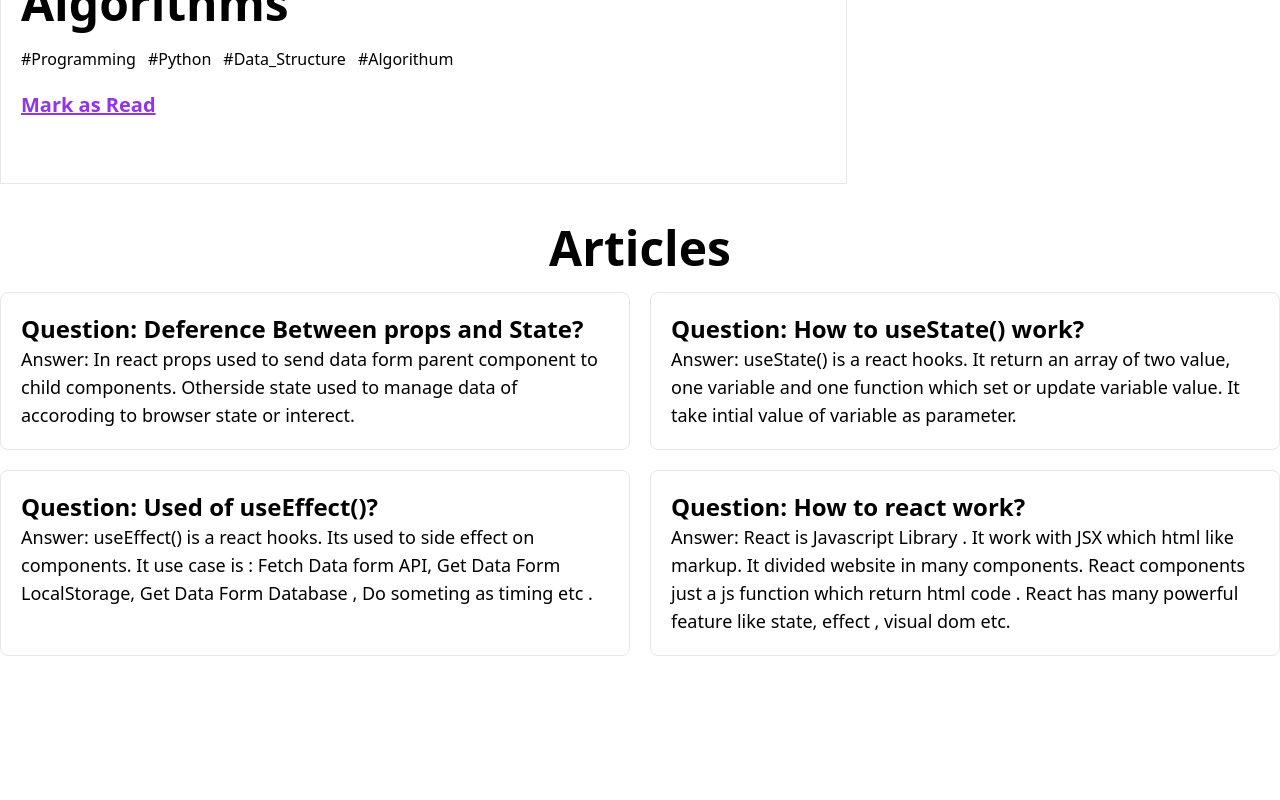
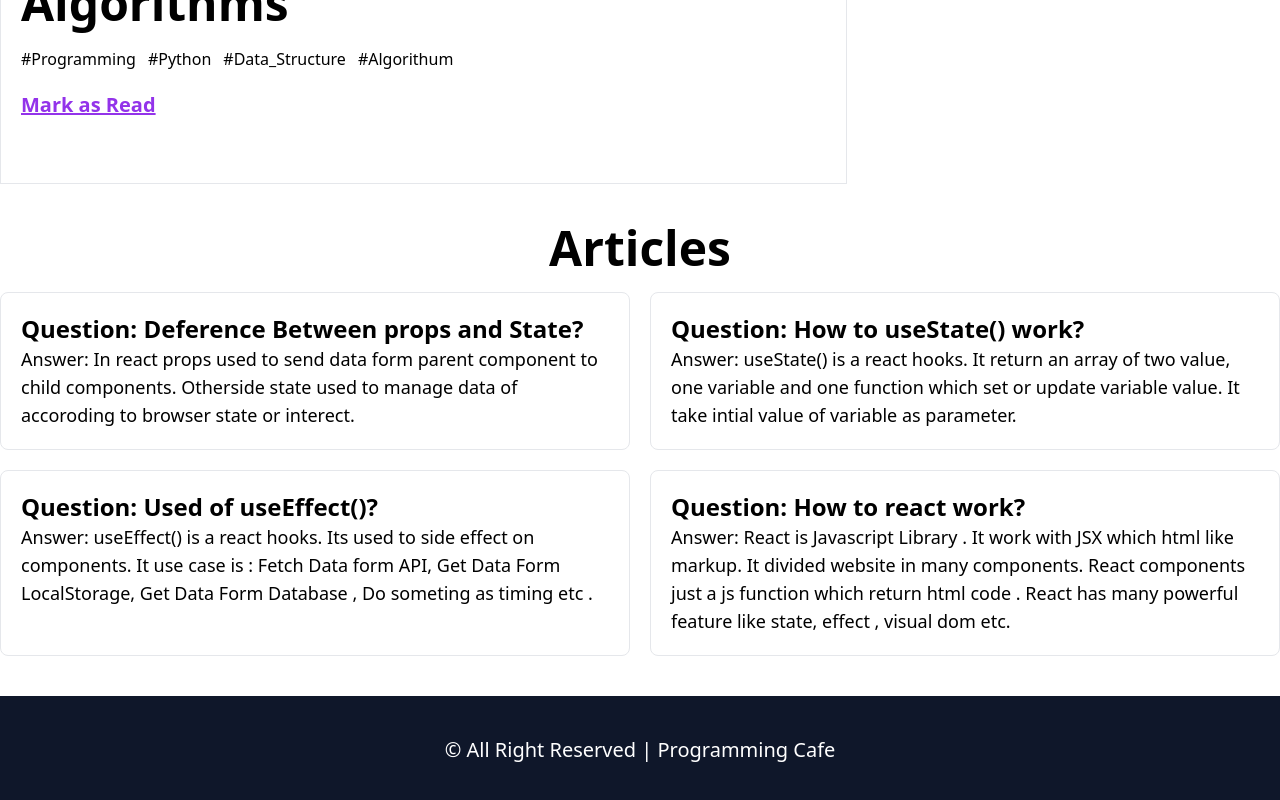
Before and after one commit to mfarhadattari/programming-cadfe, a React (Vite) app: page / in a window 1280 px wide. Shown: the part 3226-4026 px from the top of the page. Before the commit the page ends 3902 px from the top, so only its background shows below. Built offline with nearby package versions, Linux system fonts and the light colour scheme.

Commit message:
footer component added

```diff
--- a/src/App.jsx
+++ b/src/App.jsx
@@ -1,3 +1,4 @@
+import Footer from "./components/Footer/Footer"
 import Header from "./components/Header/Header"
 import Main from "./components/Main/Main"
 
@@ -6,6 +7,7 @@
     <div className="mx-auto">
       <Header></Header>
       <Main></Main>
+      <Footer></Footer>
     </div>
   )
 }
--- /dev/null
+++ b/src/components/Footer/Footer.jsx
@@ -0,0 +1,14 @@
+import { FontAwesomeIcon } from '@fortawesome/react-fontawesome';
+import React from 'react';
+
+const Footer = () => {
+    return (
+        <footer className='bg-slate-900 w-full mt-10'>
+            <div className='container mx-auto p-10 text-xl text-white font-medium'>
+                <p className='text-center'>&copy; All Right Reserved | Programming Cafe</p>
+            </div>
+        </footer>
+    );
+};
+
+export default Footer;
```
